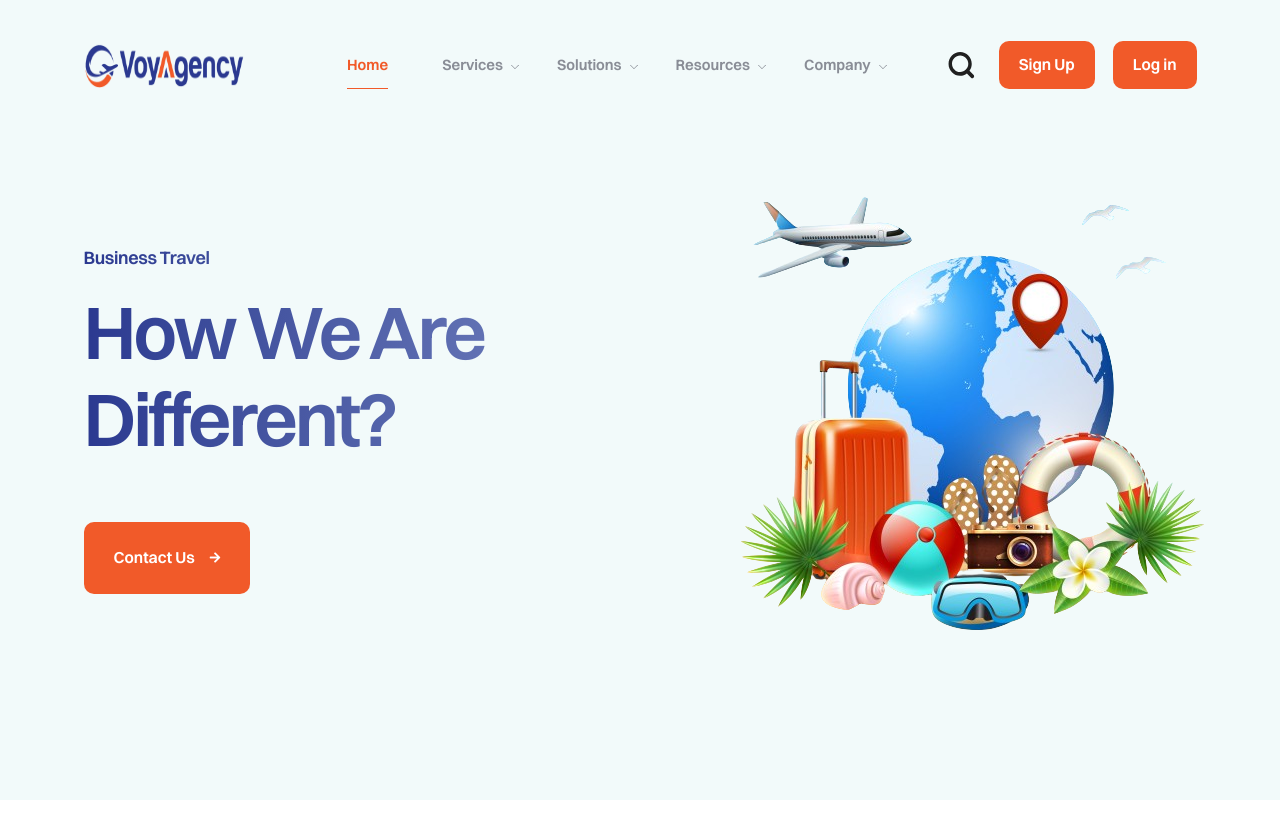
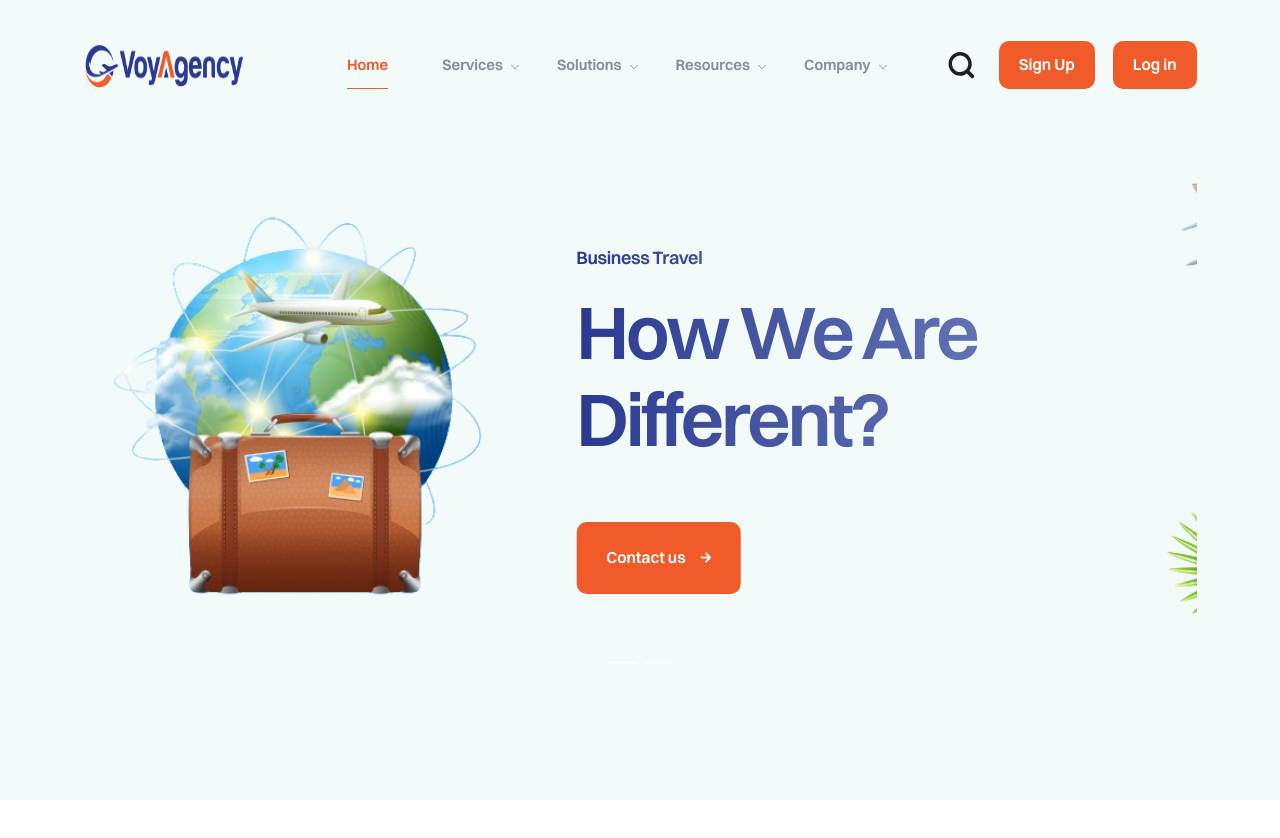
Before and after one commit to shadaf266/vercel-travel-website, a Next.js app: page / in a window 1280 px wide. Shown: the top 838 px of the page. Built offline with nearby package versions, Linux system fonts and the light colour scheme.

Commit message:
update slider banner

```diff
--- a/components/Banner.js
+++ b/components/Banner.js
@@ -1,14 +1,18 @@
 import Link from "next/link";
+import { Carousel } from "react-bootstrap";
+
 const Banner = ({
   title = "How We Are Different?",
   subTitle = "Business Travel",
   img = "img/home-2/8.png",
-  style = { maxWidth: "135%", transform: "translateX(5%)" },
+  img2 = "img/home-2/7.png",
   dark = false,
 }) => {
   return (
     <div className={`mil-banner mil-dissolve ${dark ? "mil-dark-2" : ""}`}>
       <div className="container">
+        <Carousel interval={3000} pause={false} indicators={true} controls={false}>
+          <Carousel.Item>
             <div className="row align-items-center">
               <div className="col-xl-6">
                 <div className="mil-banner-text">
@@ -18,27 +22,46 @@ const Banner = ({
                   </h1>
                   <div className="mil-buttons-frame">
                     <Link href="register" className="mil-btn mil-md mil-add-arrow">
-                  Contact Us
+                      Contact us
                     </Link>
-                {/* <a
-                  href="https://www.youtube.com/watch?v=gRhoYxy9Oss"
-                  className="mil-btn mil-md mil-light mil-add-play has-popup-video"
-                >
-                  Watch tutorial
-                </a> */}
                   </div>
                 </div>
               </div>
               <div className="col-xl-6">
                 <div className="mil-banner-img">
-              <img src={img} alt="banner" style={style} />
+                  <img src={img} alt="banner" className="d-block w-100" />
                 </div>
               </div>
             </div>
+          </Carousel.Item>
+          <Carousel.Item>
+            <div className="row align-items-center">
+              <div className="col-xl-6">
+                <div className="mil-banner-text">
+                  <h6 className="mil-text-gradient-2 mil-mb-20">Expense Management</h6>
+                  <h1 className="mil-display mil-text-gradient-3 mil-mb-60">
+                    Solopreneurs, Professionals and Growing businesses
+                  </h1>
+                  <div className="mil-buttons-frame">
+                    <Link href="register" className="mil-btn mil-md mil-add-arrow">
+                      Contact us
+                    </Link>
+                  </div>
+                </div>
+              </div>
+              <div className="col-xl-6">
+                <div className="mil-banner-img">
+                  <img src={img2} alt="banner" className="d-block w-100" />
+                </div>
+              </div>
+            </div>
+          </Carousel.Item>
+        </Carousel>
       </div>
     </div>
   );
 };
+
 export default Banner;
 
 export const PageBanner = ({
```
Lines whose indentation alone changed are shown as unchanged.
